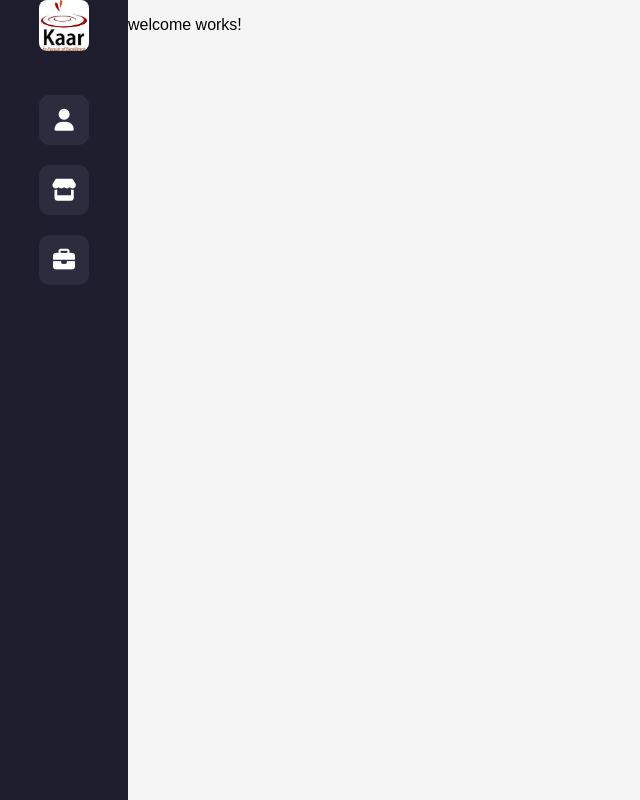
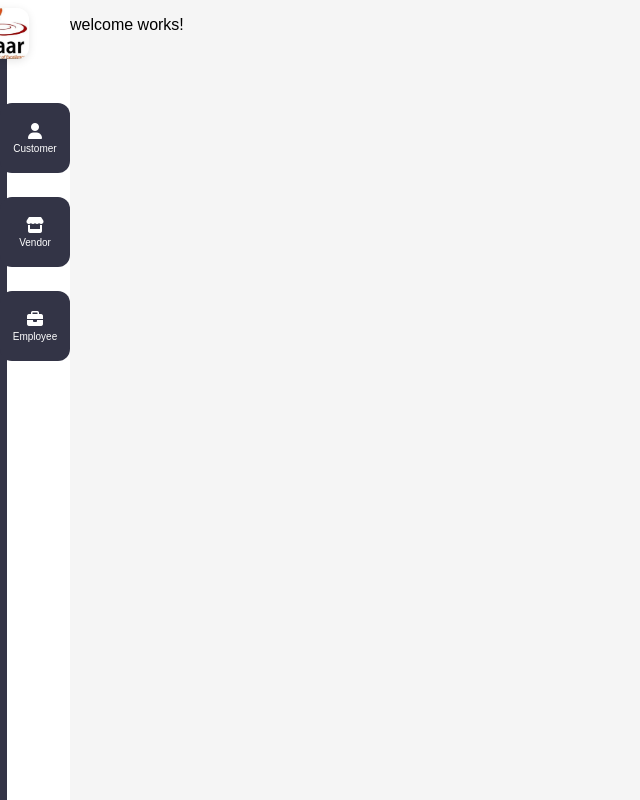
Before and after one commit to deepasri-27/portal-project, an Angular app: page /portal/welcome in a window 1280 px wide. Shown: the whole page, without its empty margins (0-640 px from the left). Built offline with nearby package versions, Linux system fonts and the light colour scheme.

Commit message:
css for side-bar

```diff
--- a/package.json
+++ b/package.json
@@ -27,12 +27,15 @@
     "@angular/cli": "^19.2.15",
     "@angular/compiler-cli": "^19.2.0",
     "@types/jasmine": "~5.1.0",
+    "autoprefixer": "^10.4.21",
     "jasmine-core": "~5.6.0",
     "karma": "~6.4.0",
     "karma-chrome-launcher": "~3.2.0",
     "karma-coverage": "~2.2.0",
     "karma-jasmine": "~5.1.0",
     "karma-jasmine-html-reporter": "~2.1.0",
+    "postcss": "^8.5.6",
+    "tailwindcss": "^4.1.11",
     "typescript": "~5.7.2"
   }
 }
--- a/src/app/components/portal-bar/portal-bar.component.css
+++ b/src/app/components/portal-bar/portal-bar.component.css
@@ -1,4 +1,8 @@
+
+
+/* Logo styles */
 .logo-container {
+  margin-top: 8px;
   margin-bottom: 40px;
   width: 100%;
   display: flex;
@@ -8,24 +12,59 @@
 .logo {
   width: 50px;
   height: auto;
-  border-radius: 8px;
+  border-radius: 12px;
+  box-shadow: 0 2px 8px rgba(0, 0, 0, 0.1);
 }
 
+/* Sidebar icon styles */
 .sidebar-icon {
-  width: 50px;
-  height: 50px;
-  margin: 20px 0;
-  background-color: #2c2c3e;
+  width: 70px;
+  height: 70px;
+  margin: 24px auto;
+  background-color: rgb(51, 52, 70);  /* Default background */
   color: white;
-  font-size: 22px;
   display: flex;
   justify-content: center;
   align-items: center;
-  border-radius: 10px;
+  border-radius: 12px;
   cursor: pointer;
   transition: background-color 0.3s ease;
+  text-align: center;
 }
 
+/* Hover only */
 .sidebar-icon:hover {
-  background-color: #3f51b5;
+  background-color: var(--secondary-color);
+  color: var(--text-dark);
 }
+
+/* Active (selected/clicked) icon */
+.sidebar-icon.active {
+  background-color: var(--primary-color);
+  color: white;
+}
+
+.icon-wrapper {
+  display: flex;
+  flex-direction: column;
+  align-items: center;
+}
+
+.icon-wrapper i {
+  font-size: 16px;
+  margin-bottom: 4px;
+  color: inherit; /* Uses color from .sidebar-icon */
+}
+
+.icon-wrapper span {
+  font-size: 10px;
+  color: inherit;
+}
+
+.sidebar {
+  width:10%;
+  background-color: rgb(51, 52, 70);
+  /* padding-top: 20px; */
+  min-height:100vh;
+
+}
--- a/src/app/components/portal-bar/portal-bar.component.html
+++ b/src/app/components/portal-bar/portal-bar.component.html
@@ -1,15 +1,31 @@
-<!-- Logo on top -->
-<div class="logo-container">
-  <a href="portal/welcome"><img src="assets/images/kaar-logo.png" alt="Kaar Logo" class="logo" /></a>
+<div class="sidebar">
+  <div class="logo-container">
+  <a href="portal/welcome">
+    <img src="assets/images/kaar-logo.png" alt="Kaar Logo" class="logo" />
+  </a>
 </div>
 
-<!-- Icons for portals -->
-<div class="sidebar-icon" (click)="navigateTo('customer')" title="Customer Portal">
-  <i class="fas fa-user"></i>
+<div class="sidebar-icon" [ngClass]="{ active: currentPortal === 'customer' }"
+     (click)="navigateTo('customer')" title="Customer Portal">
+  <div class="icon-wrapper">
+    <i class="fas fa-user"></i>
+    <span>Customer</span>
+  </div>
 </div>
-<div class="sidebar-icon" (click)="navigateTo('vendor')" title="Vendor Portal">
-  <i class="fas fa-store"></i>
+
+<div class="sidebar-icon" [ngClass]="{ active: currentPortal === 'vendor' }"
+     (click)="navigateTo('vendor')" title="Vendor Portal">
+  <div class="icon-wrapper">
+    <i class="fas fa-store"></i>
+    <span>Vendor</span>
+  </div>
 </div>
-<div class="sidebar-icon" (click)="navigateTo('employee')" title="Employee Portal">
-  <i class="fas fa-briefcase"></i>
+
+<div class="sidebar-icon" [ngClass]="{ active: currentPortal === 'employee' }"
+     (click)="navigateTo('employee')" title="Employee Portal">
+  <div class="icon-wrapper">
+    <i class="fas fa-briefcase"></i>
+    <span>Employee</span>
+  </div>
 </div>
+</div>
--- a/src/app/components/portal-bar/portal-bar.component.ts
+++ b/src/app/components/portal-bar/portal-bar.component.ts
@@ -1,15 +1,44 @@
-import { Component } from '@angular/core';
-import { Router } from '@angular/router';
+import { CommonModule } from '@angular/common';
+import { Component, OnInit, OnDestroy } from '@angular/core';
+import { Router, NavigationEnd } from '@angular/router';
+import { filter, Subscription } from 'rxjs';
 
 @Component({
   selector: 'app-portal-bar',
+  standalone: true,
+  imports: [CommonModule],
   templateUrl: './portal-bar.component.html',
   styleUrls: ['./portal-bar.component.css']
 })
-export class PortalBarComponent {
+export class PortalBarComponent implements OnInit, OnDestroy {
+  currentPortal: string = '';
+  private routerSubscription!: Subscription;
+
   constructor(private router: Router) {}
 
-  navigateTo(portal: string) {
-    this.router.navigate(['/portal', portal]);
+  ngOnInit(): void {
+    this.updatePortalFromUrl(this.router.url);
+
+    // Subscribe to route changes
+    this.routerSubscription = this.router.events
+      .pipe(filter(event => event instanceof NavigationEnd))
+      .subscribe((event: any) => {
+        this.updatePortalFromUrl(event.urlAfterRedirects);
+      });
+  }
+
+  updatePortalFromUrl(url: string): void {
+    const match = url.match(/portal\/(\w+)/);
+    this.currentPortal = match ? match[1] : '';
+  }
+
+  navigateTo(portal: string): void {
+    this.router.navigate([`portal/${portal}`]);
+  }
+
+  ngOnDestroy(): void {
+    if (this.routerSubscription) {
+      this.routerSubscription.unsubscribe();
+    }
   }
 }
--- a/src/app/components/portal/portal.component.css
+++ b/src/app/components/portal/portal.component.css
@@ -4,15 +4,7 @@
   overflow: hidden;
 }
 
-.sidebar {
-  width: 10%;
-  background-color: #1e1e2f;
-  /* padding-top: 20px; */
-  display: flex;
-  flex-direction: column;
-  align-items: center;
-  color: white;
-}
+
 
 .portal-content {
   width: 90%;
--- a/src/app/components/portal/portal.component.html
+++ b/src/app/components/portal/portal.component.html
@@ -1,5 +1,5 @@
 <div class="portal-wrapper">
-  <div class="sidebar">
+  <div>
     <app-portal-bar></app-portal-bar>
   </div>
   <div class="portal-content">
--- a/src/app/components/portal/shared/login/login.component.ts
+++ b/src/app/components/portal/shared/login/login.component.ts
@@ -53,14 +53,14 @@ export class LoginComponent {
           this.router.navigate([`portal/${this.actor}`]);
         } else {
           this.errorMessage = res.message || 'Invalid credentials';
-          this.loginSuccess.emit();
-          this.router.navigate([`portal/${this.actor}`]);
+          // this.loginSuccess.emit();
+          // this.router.navigate([`portal/${this.actor}`]);
         }
       },
       error: (err) => {
         this.errorMessage = err.error?.message || 'Server error during login';
-         this.loginSuccess.emit();
-         this.router.navigate([`portal/${this.actor}`]);
+        //  this.loginSuccess.emit();
+        //  this.router.navigate([`portal/${this.actor}`]);
       }
     });
   }
--- a/src/app/components/portal/shared/top-nav/top-nav.component.css
+++ b/src/app/components/portal/shared/top-nav/top-nav.component.css
@@ -7,7 +7,7 @@
   display: flex;
   justify-content: space-between;
   align-items: center;
-  background-color: #0d47a1; /* dark blue */
+  background-color: #0d47a1;
   color: white;
   height: 60px;
   padding: 0 20px;
--- a/src/styles.css
+++ b/src/styles.css
@@ -1,3 +1,13 @@
+:root {
+
+        --primary-color: #7F8CAA;
+        --secondary-color: #B8CFCE;
+        --tertiary-color: #EAEFEF;
+        --dark-color: #333446;
+
+}
+
+
 body{
     margin:0;
     font-family:Arial, Helvetica, sans-serif;
```
Also changed, not shown: src/app/components/portal/shared/login/login.component.css (line endings or trailing spaces), 1 other file (tests, documents, lock files or other folders).
